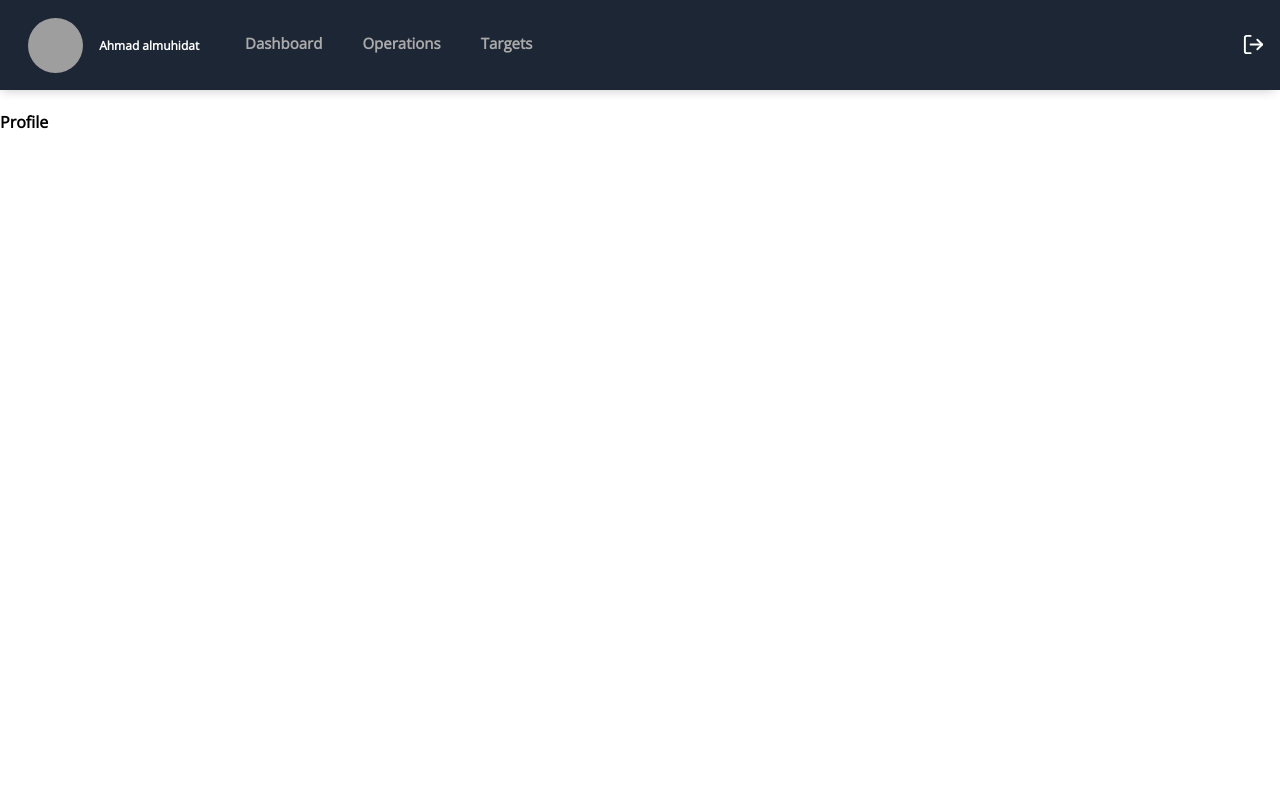
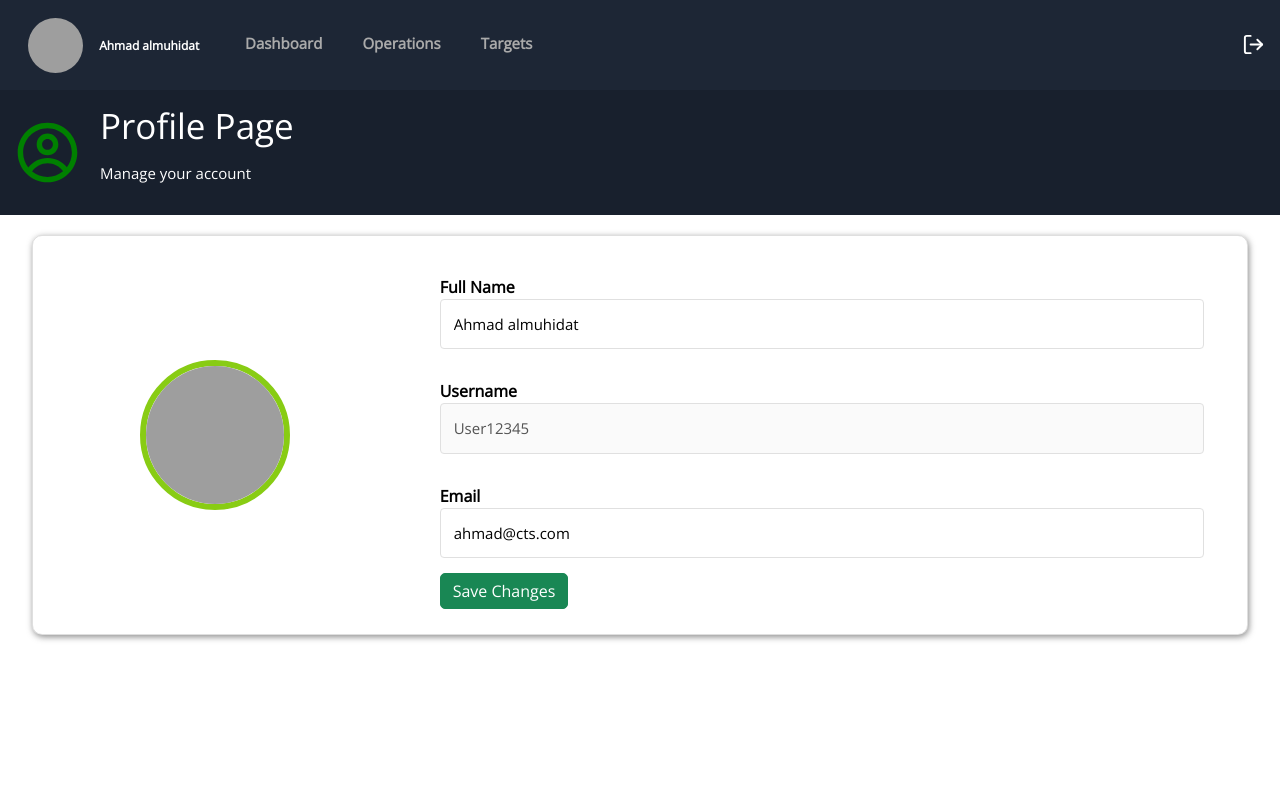
Before and after one commit to yousefalkhatibDev/Cyber-Security-Manager-UI, a React (Create React App) app: page /profile in a window 1280 px wide. Shown: the top 800 px of the page. Built offline with nearby package versions, Linux system fonts and the light colour scheme; sample sign-in values are in the browser's storage; grey boxes are pictures that could not be loaded.

Commit message:
make the profile design

```diff
--- a/src/components/NavBar.js
+++ b/src/components/NavBar.js
@@ -68,7 +68,7 @@ class TopBar extends React.Component {
                   </Dropdown.Toggle>
 
                   <Dropdown.Menu>
-                    <Dropdown.Item href="/profile"><span style={{ marginRight: "25px" }}>My Profile</span> <MdOutlinePerson color="black" size={"13"} textDecoration="none" /></Dropdown.Item>
+                    <Dropdown.Item href="/profile"><Link to="/profile" style={{ textDecoration: "none" }}><span style={{ marginRight: "25px", color: "black" }}>My Profile</span> <MdOutlinePerson color="black" size={"13"} textDecoration="none" /></Link></Dropdown.Item>
                     <Dropdown.Item onClick={this.Logout}><span style={{ marginRight: "50px" }}>Logout</span> <FiLogOut color="black" size={"13"} textDecoration="none" /></Dropdown.Item>
                   </Dropdown.Menu>
                 </Dropdown>
--- a/src/pages/Profile.js
+++ b/src/pages/Profile.js
@@ -1,9 +1,52 @@
 import React, { Component } from 'react'
+import { CgProfile } from 'react-icons/cg'
+import Button from "react-bootstrap/Button";
 
 export default class Profile extends Component {
+  constructor(props) {
+    super(props)
+  }
   render() {
     return (
-      <div>Profile</div>
+      <div className='profilePage'>
+        <div className='pageHeader'>
+          <CgProfile color="green" className='pageHeader-icon' textDecoration="none" />
+          <div className='pageHeader-title'>
+            <h1>Profile Page</h1>
+            <p>Manage your account</p>
+          </div>
+        </div>
+        <div className='profilePage-container'>
+          <div className='profileCardInfo'>
+            <div className='profileCardInfo-imageContainer'>
+              <img
+                src="https://images.unsplash.com/photo-1633332755192-727a05c4013d?ixlib=rb-1.2.1&ixid=MnwxMjA3fDB8MHxwaG90by1wYWdlfHx8fGVufDB8fHx8&auto=format&fit=crop&w=580&q=80"
+                alt="user-card"
+                className='profileCardInfo-image'
+              />
+            </div>
+            <div className='profileCardInfo-inputsContainer'>
+              <div className='inputs-group'>
+                <label htmlFor="full-name">Full Name</label>
+                <input type="text" name="full-name" value="Ahmad almuhidat" className='profileCardInfo-input' />
+              </div>
+              <div className='inputs-group'>
+                <label htmlFor="username">Username</label>
+                <input type="text" name="username" disabled value="User12345" className='profileCardInfo-input' />
+              </div>
+              <div className='inputs-group'>
+                <label htmlFor="email">Email</label>
+                <input type="text" name="email" value="ahmad@cts.com" className='profileCardInfo-input' />
+              </div>
+              <div style={{ display: "flex", width: "90%" }}>
+                <Button variant="success" style={{ borderRadius: "5px" }}>
+                  Save Changes
+                </Button>
+              </div>
+            </div>
+          </div>
+        </div>
+      </div>
     )
   }
 }
--- a/src/pages/TargetProfile.js
+++ b/src/pages/TargetProfile.js
@@ -16,7 +16,6 @@ import Pagination from "../components/Pagination";
 
 const withParams = (Component) => (props) => {
   const { id } = useParams();
-
   return <Component {...props} id={id} />;
 };
 
--- a/src/style/custom.css
+++ b/src/style/custom.css
@@ -87,6 +87,36 @@ select:focus-visible {
 }
 
 /* end-top-bar */
+
+/* page header */
+
+.pageHeader {
+  background-color: #18202d;
+  margin-top: -20px;
+  padding: 15px;
+  display: flex;
+  align-items: center;
+}
+
+.pageHeader .pageHeader-icon {
+  font-size: 65px;
+}
+
+.pageHeader .pageHeader-title {
+  color: white;
+  margin-left: 20px;
+}
+
+.pageHeader .pageHeader-title h1 {
+  font-size: 35px;
+}
+
+.pageHeader .pageHeader-title p {
+  font-weight: 400;
+  font-size: 15px;
+}
+
+/* end page header */
 
 /* nav menu */
 
@@ -1124,6 +1154,66 @@ select {
 
 /* end pagination */
 
+/* profile */
+
+.profilePage-container {
+  display: flex;
+  align-items: center;
+  flex-direction: column;
+  margin-top: 20px;
+}
+
+.profileCardInfo {
+  display: flex;
+  flex-wrap: wrap;
+  height: 400px;
+  width: 95%;
+  border: 1px solid rgba(0, 0, 0, 0.125);
+  border-radius: 10px;
+  box-shadow: 1px 2px 6px 0px rgba(82, 82, 82, 0.66);
+  -webkit-box-shadow: 1px 2px 6px 0px rgba(82, 82, 82, 0.66);
+  -moz-box-shadow: 1px 2px 6px 0px rgba(82, 82, 82, 0.66);
+}
+
+.profileCardInfo-imageContainer {
+  width: 30%;
+  height: 100%;
+  display: flex;
+  justify-content: center;
+  align-items: center;
+}
+
+.profileCardInfo-image {
+  height: 150px;
+  width: 150px;
+  border-radius: 100px;
+  border: 6px solid #88cc14;
+}
+
+.profileCardInfo-inputsContainer {
+  width: 70%;
+  height: 100%;
+  display: flex;
+  justify-content: center;
+  align-items: center;
+  flex-direction: column;
+}
+
+.profileCardInfo .profileCardInfo-inputsContainer .inputs-group {
+  display: flex;
+  flex-direction: column;
+  align-items: flex-start;
+  width: 90%;
+  margin: 15px 0px;
+}
+
+.profileCardInfo .profileCardInfo-inputsContainer .inputs-group input {
+  width: 100%;
+  border-radius: 4px;
+}
+
+/* end profile */
+
 @media screen and (max-width: 1212px) {
   .SearchContainer div {
     display: flex;
@@ -1209,7 +1299,7 @@ select {
 
   .user-card {
     padding: 5px;
-    width: 170px;
+    width: 100px;
   }
 
   .user-img-top-bar {
@@ -1238,6 +1328,20 @@ select {
 
   .userRecentAccess-Container {
     flex-wrap: wrap;
+  }
+
+  .profileCardInfo-imageContainer {
+    width: 100%;
+    height: 40%;
+  }
+
+  .profileCardInfo-inputsContainer {
+    width: 100%;
+    height: 60%;
+  }
+
+  .profileCardInfo {
+    height: 700px;
   }
 }
 
@@ -1323,6 +1427,22 @@ select {
 }
 
 @media screen and (max-width: 420px) {
+  .pageHeader .pageHeader-icon {
+    font-size: 55px;
+  }
+
+  .pageHeader .pageHeader-title {
+    margin-left: 10px;
+  }
+
+  .pageHeader .pageHeader-title h1 {
+    font-size: 25px;
+  }
+
+  .pageHeader .pageHeader-title p {
+    font-size: 12px;
+  }
+
   .user-name p {
     display: none;
   }
```
